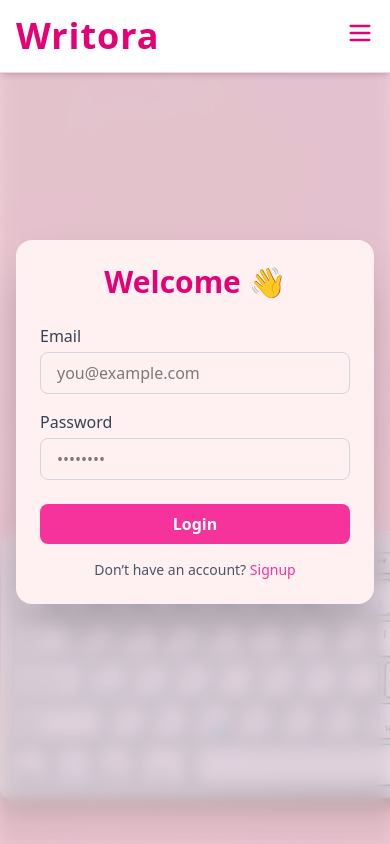
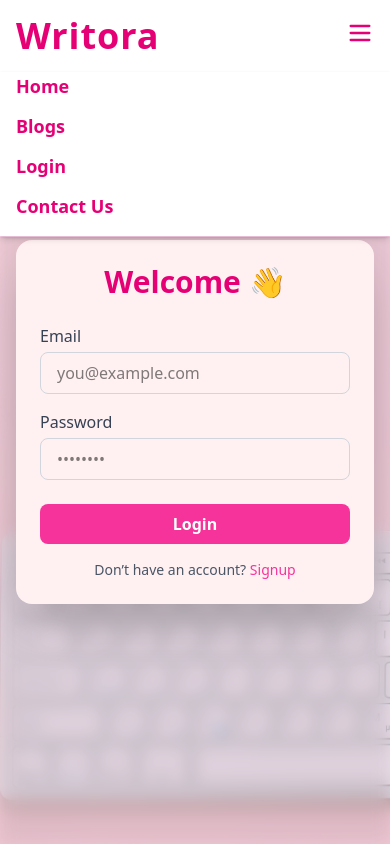
Before and after one commit to RabiaHameedKhan/writora, a React (Vite) app: page /login in a window 390 px wide. Both pictures are taken after a click on the button 360 px from the left and 33 px from the top of the page. Shown: the top 844 px of the page. Built offline with nearby package versions, Linux system fonts and the light colour scheme.

Commit message:
Navbar responsiveness

```diff
--- a/src/components/Navbar.jsx
+++ b/src/components/Navbar.jsx
@@ -1,34 +1,47 @@
-import React from 'react';
+import React, { useState } from 'react';
 import { Link } from 'react-router-dom';
 
 const Navbar = () => {
+  const [isOpen, setIsOpen] = useState(false);
+
   return (
     <nav className="w-full bg-white shadow-md border-b border-pink-200 fixed top-0 left-0 z-50">
-      <div className="w-full  px-4 py-4 flex justify-between items-center">
+      <div className="w-full px-4 py-4 flex justify-between items-center">
         {/* Logo */}
         <Link to="/" className="text-4xl font-extrabold text-pink-600 tracking-wide">
           Writora
         </Link>
 
-
-        {/* Navigation Links */}
+        {/* Desktop Navigation */}
         <div className="hidden md:flex space-x-8 text-xl text-pink-600 font-bold">
           <Link to="/" className="hover:text-gray-500">Home</Link>
           <Link to="/blogs" className="hover:text-gray-500">Blogs</Link>
           <Link to="/login" className="hover:text-gray-500">Login</Link>
           <Link to="/contact" className="hover:text-gray-500">Contact Us</Link>
-
         </div>
 
         {/* Mobile Menu Icon */}
         <div className="md:hidden">
-          <button className="text-pink-600 focus:outline-none">
+          <button
+            onClick={() => setIsOpen(!isOpen)}
+            className="text-pink-600 focus:outline-none"
+          >
             <svg className="w-7 h-7" fill="none" stroke="currentColor" strokeWidth="2" viewBox="0 0 24 24">
               <path strokeLinecap="round" strokeLinejoin="round" d="M4 6h16M4 12h16M4 18h16" />
             </svg>
           </button>
         </div>
       </div>
+
+      {/* Mobile Dropdown Menu */}
+      {isOpen && (
+        <div className="md:hidden flex flex-col px-4 pb-4 space-y-3 text-pink-600 font-bold text-lg bg-white shadow">
+          <Link to="/" onClick={() => setIsOpen(false)} className="hover:text-gray-500">Home</Link>
+          <Link to="/blogs" onClick={() => setIsOpen(false)} className="hover:text-gray-500">Blogs</Link>
+          <Link to="/login" onClick={() => setIsOpen(false)} className="hover:text-gray-500">Login</Link>
+          <Link to="/contact" onClick={() => setIsOpen(false)} className="hover:text-gray-500">Contact Us</Link>
+        </div>
+      )}
     </nav>
   );
 };
--- a/src/pages/Login.jsx
+++ b/src/pages/Login.jsx
@@ -2,6 +2,7 @@ import React, { useState } from 'react';
 import bg from '../assets/loginbg.jpg';
 import Animations from '../components/Animations';
 import Footer from '../components/Footer';
+import { Link } from 'react-router-dom';
 
 const Login = () => {
   const [email, setEmail] = useState('');
@@ -79,9 +80,12 @@ const Login = () => {
           <p className="text-red-600 text-center mt-2">{error}</p>
         )}
 
-        <p className="text-center text-sm text-gray-600 mt-4">
-          Don’t have an account? <a href="/signup" className="text-pink-500 hover:underline">Signup</a>
-        </p>
+       <p className="text-center text-sm text-gray-600 mt-4">
+  Don’t have an account?{" "}
+  <Link to="/signup" className="text-pink-500 hover:underline">
+    Signup
+  </Link>
+</p>
       </div>
     </div>
     <Footer></Footer>
```
